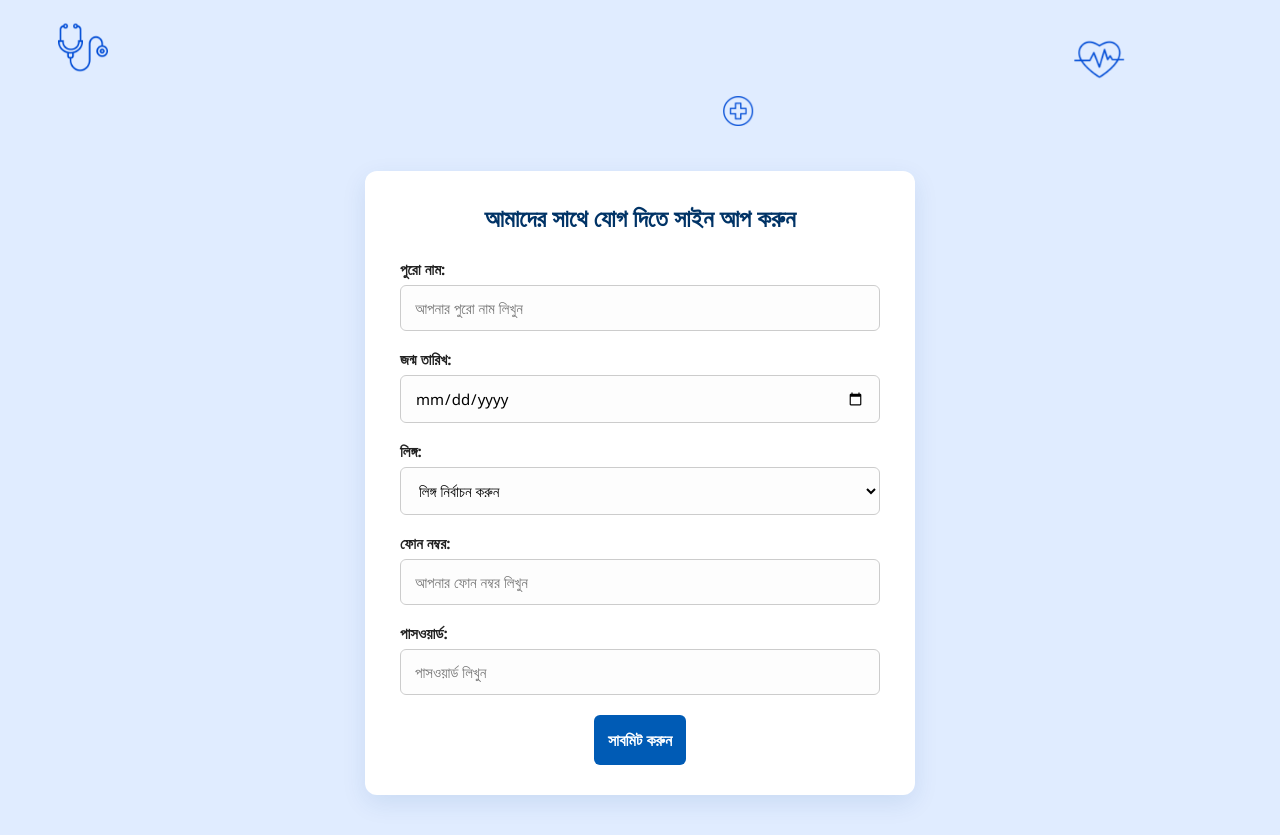
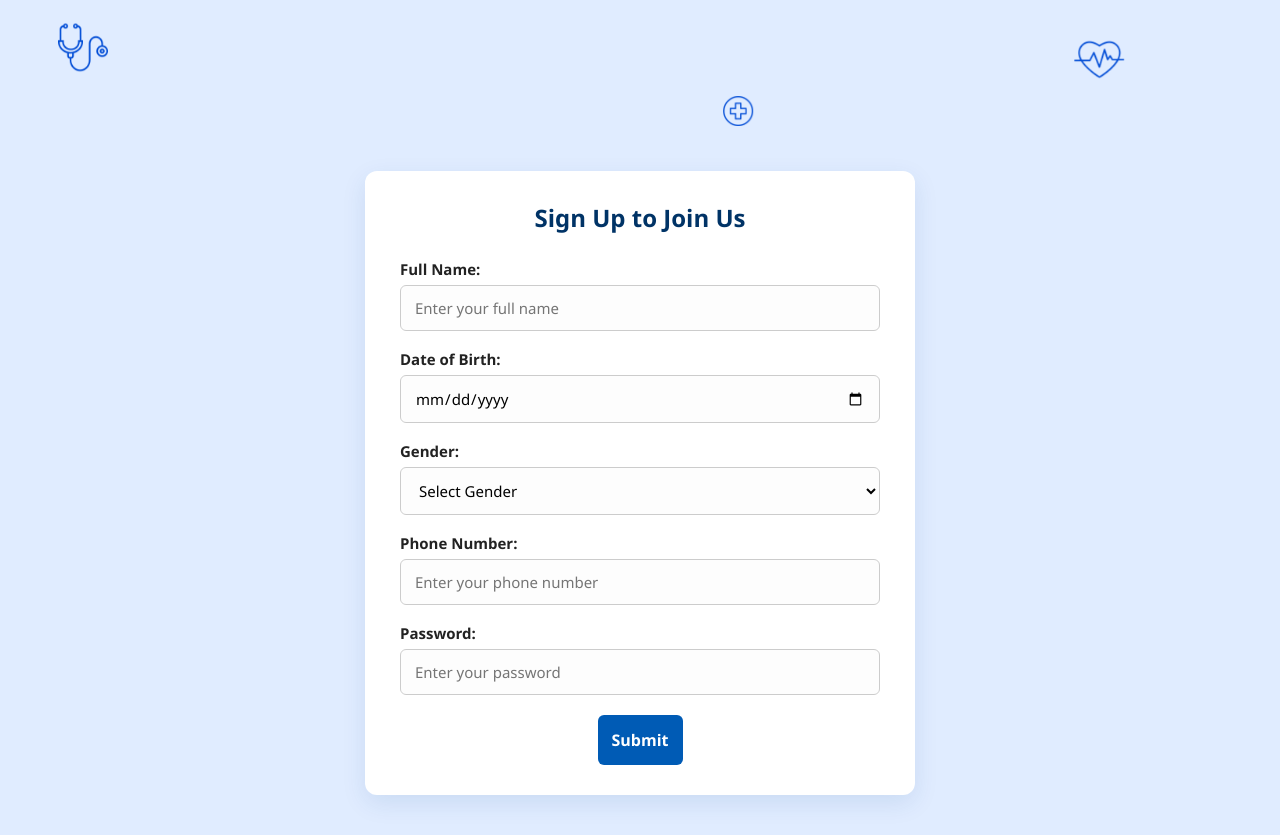
Before and after one commit to SaifulIslamReyad/PG_wamp, a PHP site: page /patient/signup.php in a window 1280 px wide. Shown: the part 104-939 px from the top of the page. Run offline with PHP 8.4, Linux system fonts and the light colour scheme; some web fonts are replaced.

Commit message:
before viva

```diff
--- a/1/prescription.php
+++ b/1/prescription.php
@@ -119,7 +119,7 @@ while ($prescription = $prescriptions_result->fetch_assoc()) {
     <meta charset="UTF-8">
     <meta name="viewport" content="width=device-width, initial-scale=1.0">
     <title>ZS Sharif Dental Care & Surgery</title>
-    <link rel="stylesheet" href="main.css">
+    <link rel="stylesheet" href="../css/main.css">
     <link rel="stylesheet" href="../css/layout.css">
 </head>
 <script>
--- a/doctor/doctor_login.php
+++ b/doctor/doctor_login.php
@@ -28,7 +28,7 @@ if ($_SERVER["REQUEST_METHOD"] == "POST") {
             echo "<h2> Invalid password. <a href='../index.html'>Try again</a> </h2>";
         }
     } else {
-        echo "Doctor not found. <a href='../index.html'>Signup as new doctor and Try again</a>";
+        echo "Doctor not found. <a href='../index.php'>Signup as new doctor and Try again</a>";
     }
 
     $stmt->close();
--- a/doctor/doctor_signup.php
+++ b/doctor/doctor_signup.php
@@ -28,12 +28,13 @@ try {
 
     echo "<script>
         alert('Doctor registered successfully!');
-        window.location.href = '../login/login.html';
+        window.location.href = './doctor_login_form.php';
     </script>";
+
 } catch (Exception $e) {
     echo "<script>
         alert('Error: " . $e->getMessage() . "');
-        window.location.href = 'doctor_signup_form.html';
+        window.location.href = 'doctor_signup_form.php';
     </script>";
 }
 
--- a/doctor/doctor_signup_form.php
+++ b/doctor/doctor_signup_form.php
@@ -5,7 +5,7 @@
     <meta charset="UTF-8">
     <meta name="viewport" content="width=device-width, initial-scale=1.0">
     <title>Doctor Signup</title>
-  <link rel="shortcut icon" href="/PG_wamp/images/clinicode.png" type="image/x-icon" />
+   <link rel="shortcut icon" href="/PG_wamp/images/clinicode.png" type="image/x-icon" />
     <link rel="stylesheet" href="./signup.css">
     <link rel="stylesheet" href="/PG_wamp/css/layout.css">
     <link rel="stylesheet" href="../css/general.css">
--- a/patient/patient_signup.php
+++ b/patient/patient_signup.php
@@ -14,12 +14,12 @@ try {
     $stmt->close();
     echo "<script>
         alert('Patient registered successfully!');
-        window.location.href = 'login.html';
+        window.location.href = 'patient_login_form.php';
     </script>";
 } catch (Exception $e) {"
     <script>
         alert('Error: " . $e->getMessage() . "');
-        window.location.href = 'signup.html';
+        window.location.href = 'signup.php';
     </script>";
 }
 
--- a/patient/signup.php
+++ b/patient/signup.php
@@ -1,10 +1,10 @@
 <!DOCTYPE html>
-<html lang="bn">
+<html lang="en">
 
 <head>
     <meta charset="UTF-8">
     <meta name="viewport" content="width=device-width, initial-scale=1.0">
-    <title>রোগী সাইন আপ</title>
+    <title>Patient Sign Up</title>
     <link rel="shortcut icon" href="/PG_wamp/images/clinicode.png" type="image/x-icon" />
     <link rel="stylesheet" href="../css/general.css">
     <link rel="stylesheet" href="/PG_wamp/css/layout.css">
@@ -32,43 +32,43 @@
     </section>
 
     <div class="reyad_container">
-        <h2>আমাদের সাথে যোগ দিতে সাইন আপ করুন</h2>
+        <h2>Sign Up to Join Us</h2>
         <form action="patient_signup.php" method="post" id="signup">
             <div class="form-group">
-                <label for="name">পুরো নাম:</label>
-                <input type="text" id="name" name="name" placeholder="আপনার পুরো নাম লিখুন" required>
+                <label for="name">Full Name:</label>
+                <input type="text" id="name" name="name" placeholder="Enter your full name" required>
             </div>
 
             <div class="form-group">
-                <label for="dob">জন্ম তারিখ:</label>
-                <input type="date" id="dob" name="dob" placeholder="আপনার জন্ম তারিখ লিখুন" required>
+                <label for="dob">Date of Birth:</label>
+                <input type="date" id="dob" name="dob" placeholder="Enter your date of birth" required>
             </div>
 
             <div class="form-group">
-                <label for="gender">লিঙ্গ:</label>
+                <label for="gender">Gender:</label>
                 <select name="gender" id="gender" required>
-                    <option value="" disabled selected>লিঙ্গ নির্বাচন করুন</option>
-                    <option value="M">পুরুষ</option>
-                    <option value="F">নারী</option>
-                    <option value="O">অন্যান্য</option>
+                    <option value="" disabled selected>Select Gender</option>
+                    <option value="M">Male</option>
+                    <option value="F">Female</option>
+                    <option value="O">Other</option>
                 </select>
             </div>
 
             <div class="form-group">
-                <label for="phone">ফোন নম্বর:</label>
-                <input type="tel" id="phone" name="phone" placeholder="আপনার ফোন নম্বর লিখুন" required>
+                <label for="phone">Phone Number:</label>
+                <input type="tel" id="phone" name="phone" placeholder="Enter your phone number" required>
             </div>
 
             <div class="form-group">
-                <label for="password">পাসওয়ার্ড:</label>
-                <input type="password" id="password" name="password" placeholder="পাসওয়ার্ড লিখুন" required>
+                <label for="password">Password:</label>
+                <input type="password" id="password" name="password" placeholder="Enter your password" required>
             </div>
 
-            <button type="submit">সাবমিট করুন</button>
+            <button type="submit">Submit</button>
         </form>
     </div>
+
     <link rel="stylesheet" href="../css/general.css">
-
 </body>
 
 </html>
```
Also changed, not shown: 1/styles/details.css (deleted, +0 -49 lines), 1/dashboard.php (indentation only), css/main.css (renamed from 1/main.css), database/temp.sql (line endings or trailing spaces). Lines whose indentation alone changed are shown as unchanged.
